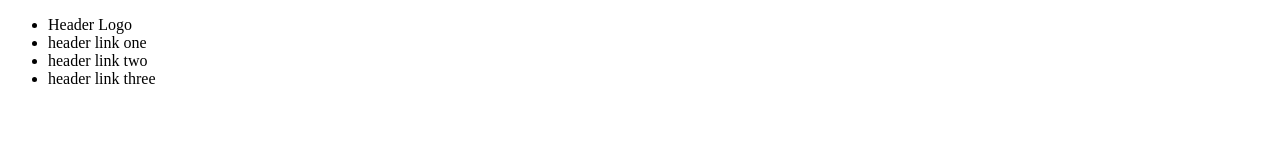
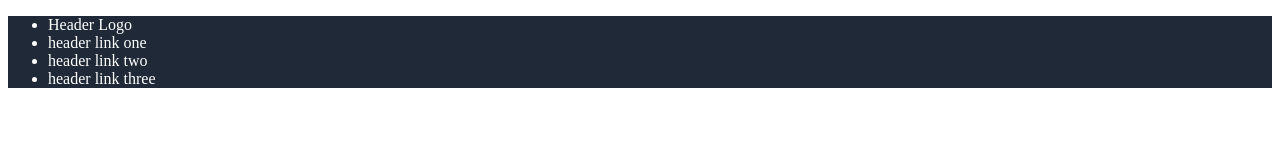
Before and after one commit to subash-tamang/odin-landingPage, a plain HTML site: page index.html in a window 1280 px wide. Drawn offline with Linux system fonts and the light colour scheme.

Commit message:
add background-color and color to the css file, and add link to the index

```diff
--- a/index.html
+++ b/index.html
@@ -4,6 +4,7 @@
     <meta charset="UTF-8">
     <meta name="viewport" content="width=device-width, initial-scale=1.0">
     <title>Subash Landing Page</title>
+    <link rel="stylesheet" href="styles.css">
 </head>
 <body>
     <div class="header">
--- a/styles.css
+++ b/styles.css
@@ -0,0 +1,4 @@
+.header {
+    background-color: #1f2937;
+    color: white;
+}
```
